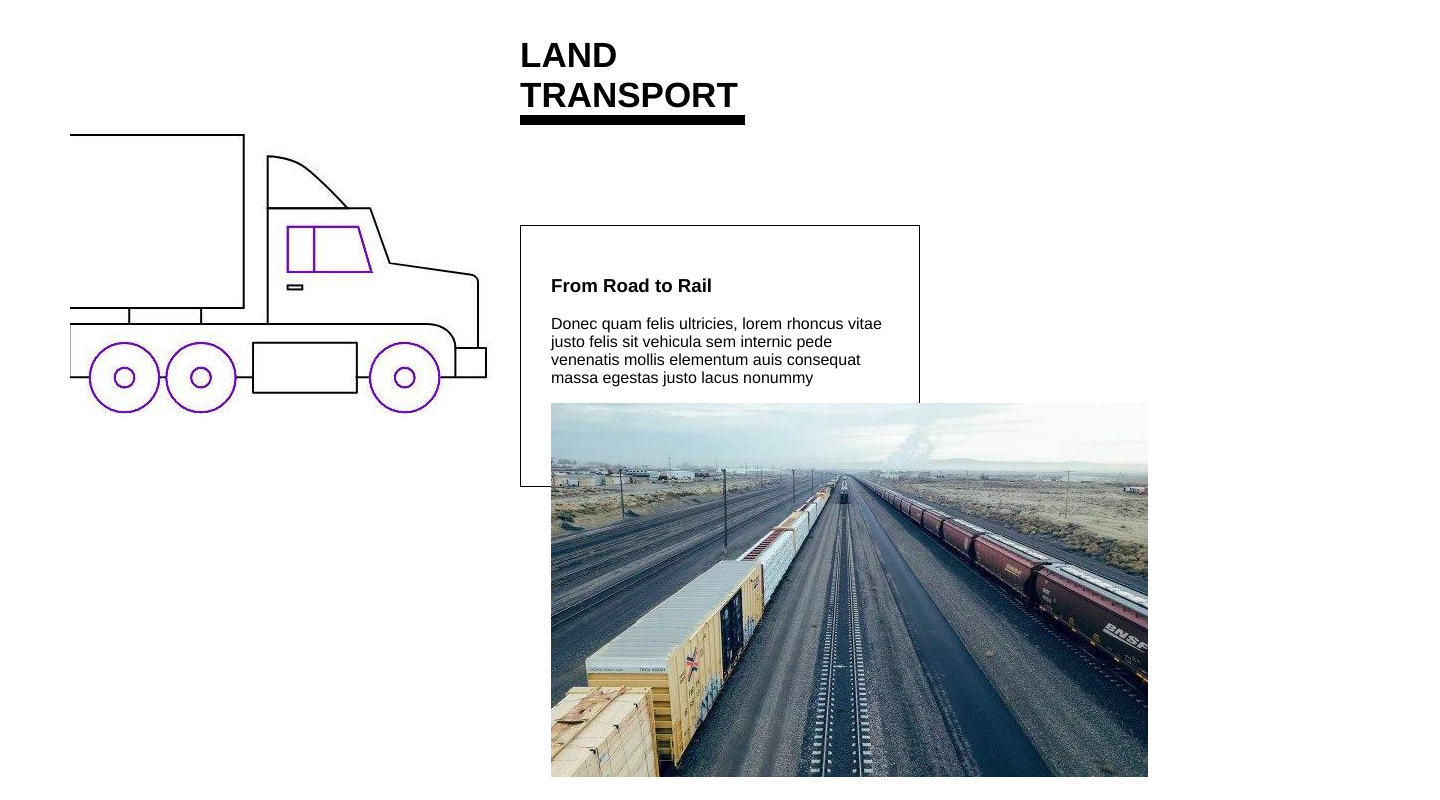
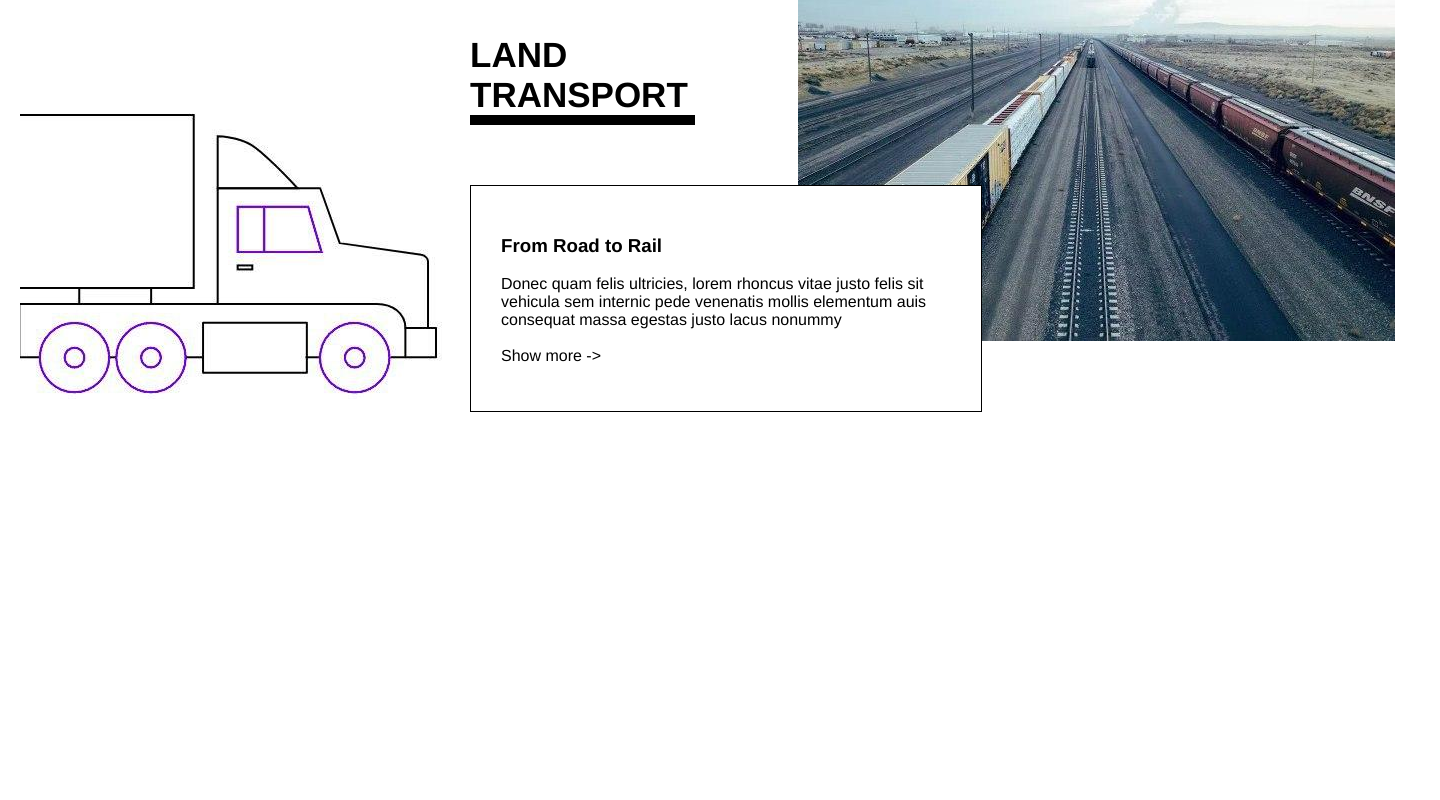
Before and after one commit to SanekDes/ZadaniyaOtEvgeniya, a PHP site: page / in a window 1440 px wide. Run offline with PHP 8.4, Linux system fonts and the light colour scheme.

Commit message:
010 Verstka -mozg

```diff
--- a/010/index.html
+++ b/010/index.html
@@ -9,22 +9,27 @@
 <body>
 	<div class="container">
 
-		<div class="img_car">
-			<div class="Logo">
+		<div class="Logo">
 	    		<p id="Logo">LAND<br>
 				TRANSPORT</p>
-			</div>
+		</div>
+
+		<div class="img_car">
 			<img src="photo_2020-03-01_19-25-58.jpg" id="car">
 		</div>
-		<div class="img_train">
-			<div class="block_text">
-					<h3>From Road to Rail</h3>
 
-					<p>Donec quam felis ultricies, lorem rhoncus vitae justo felis sit vehicula sem internic pede venenatis mollis elementum auis consequat massa egestas justo lacus nonummy</p>
 
-			<img src="photo_2020-03-01_19-25-56.jpg" id="train">
-			</div>
+		<div class="block_text" id="block">
+			<h3>From Road to Rail</h3>
+
+			<p>Donec quam felis ultricies, lorem rhoncus vitae justo felis sit vehicula sem internic pede venenatis mollis elementum auis consequat massa egestas justo lacus nonummy <br>
+				<br>Show more -></p>
 		</div>
+
+		<div class="train" id="train">
+			<img src="photo_2020-03-01_19-25-56.jpg"  >
+		</div>
+
 	</div>
 </body>
 </html>
--- a/010/style.css
+++ b/010/style.css
@@ -3,31 +3,53 @@ body{
 }
 
 .container{
-	width: 1300px;
+	width: 1400px;
 	margin: 0 auto;
 }
+
 .Logo{
-	height: 80px;
+	margin: 0 auto;
+}
+
+#Logo{
+	margin-bottom: -20px;
 	width: 225px;
 	margin-left: 450px;
 	font-weight: bolder;
 	font-size: 35px;
 	border-bottom: 10px solid black;
+	position: relative;
+}
+
+.img_car{
+	height: 80px;
+}
+
+.block_text{
+	margin-left: 450px;
+}
+#block{
+	width: 450px;
+	border: 1px solid;
+	padding: 30px;
+	z-index: 2;
+	background-image: url("photo_2020-03-01_19-25-56 — копия.jpg");
+	position: relative;
+}
+
+.train{
+	position: relative;
+	margin-top: -445px;
+	margin-right: 25px;
+	width: 597px;
+	height: 374px;
+	float: right;
 }
 
 #train{
-	float: left;
-}
-#car{
-	position: absolute;
+	z-index: 1;
 }
 
-.block_text{
-	margin-top: 100px;
-	margin-left: 450px;
-	width: 338px;
-	height: 200px;
-	border: 1px solid;
-	background-color: white;
-	padding: 30px;
+#car{
+	position: relative;
 }
```
Also changed, not shown: 010/photo_2020-03-01_19-25-56 — копия.jpg (added).
